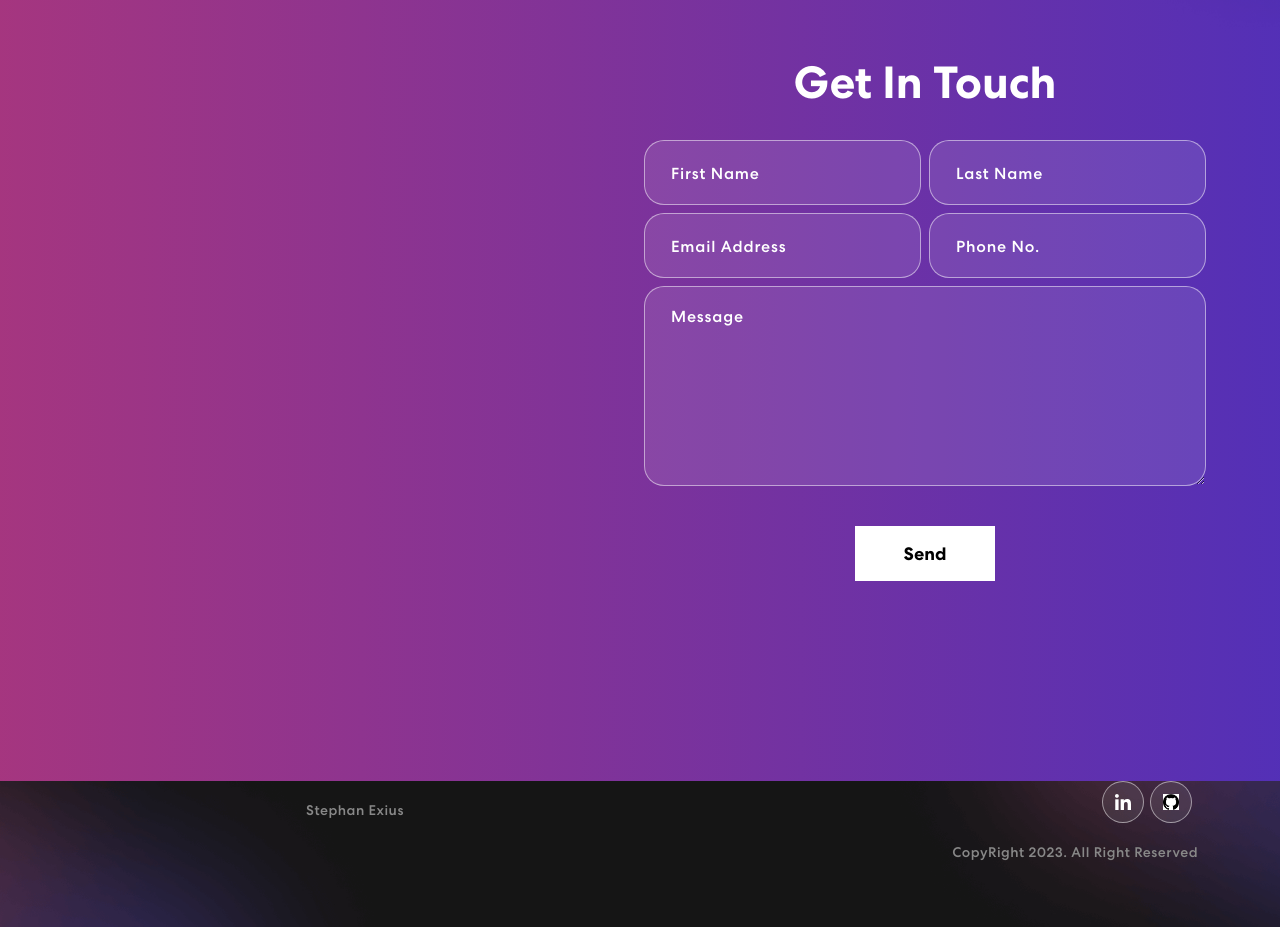
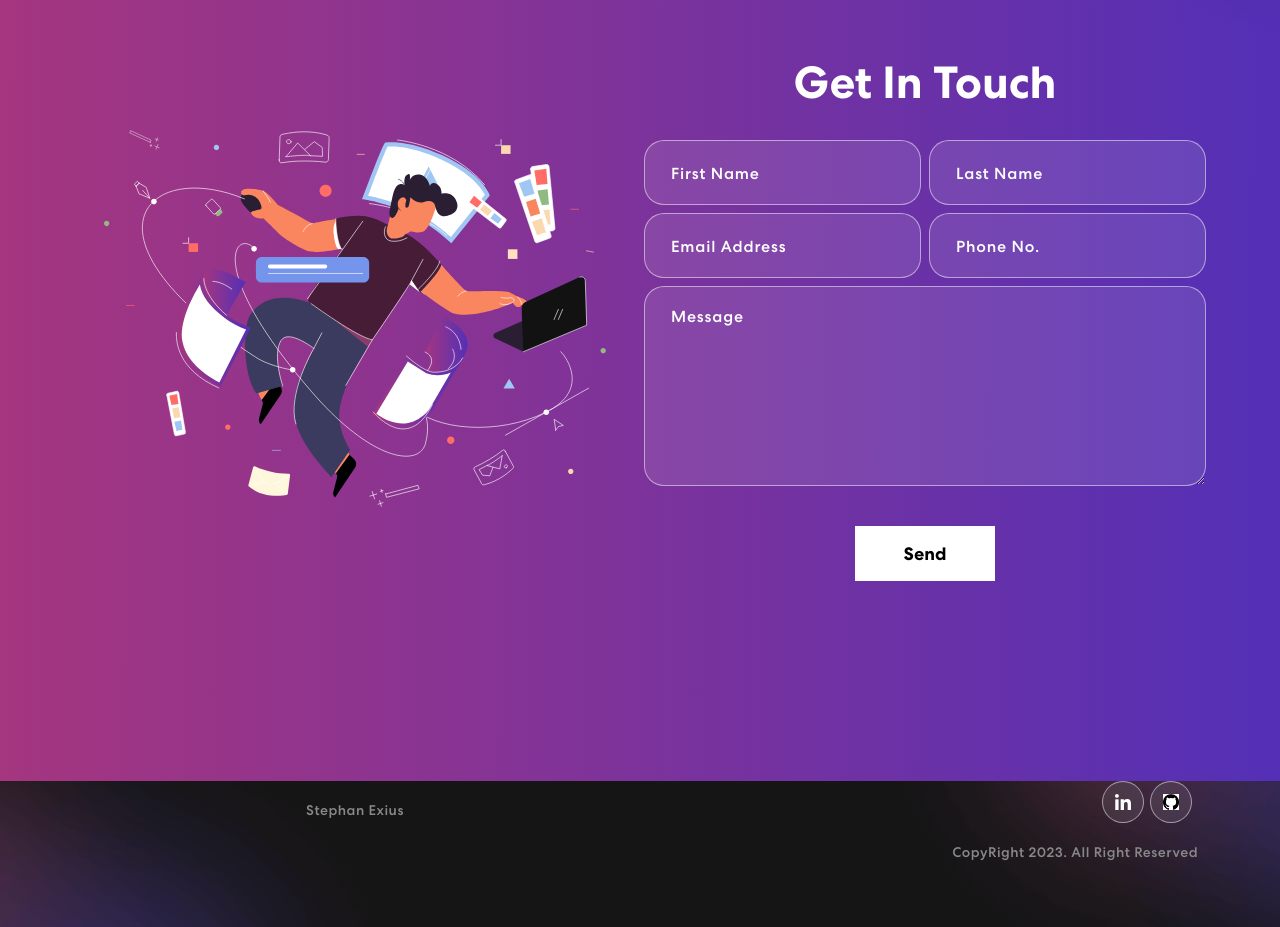
Before and after one commit to StephXius/stephan-exius-portfolio-website, a React (Create React App) app: page / in a window 1280 px wide. Shown: the part 2100-3027 px from the top of the page. Built offline with nearby package versions, Linux system fonts and the light colour scheme.

Commit message:
added contact image

```diff
--- a/src/components/Contact.js
+++ b/src/components/Contact.js
@@ -2,6 +2,8 @@ import  React  from 'react';
 import { useState } from 'react';
 import { Container, Col, Row } from 'react-bootstrap';
 import contactImg from '../assets/img/contact-img.svg';
+import "animate.css";
+import TrackVisibility from "react-on-screen";
 
 export const Contact = () => {
 
@@ -48,9 +50,17 @@ export const Contact = () => {
           <Container>
             <Row className="align-items-center">
               <Col size={12} md={6}>
-                  {({ isVisible }) =>
-                    <img src={contactImg} alt="Contact Us"/>
-                  }
+                  <TrackVisibility partialVisibility>
+                  {({ isVisible }) => (
+                    <img
+                      className={
+                        isVisible ? "animate__animated animate__zoomIn" : ""
+                      }
+                      src={contactImg}
+                      alt="Contact Us"
+                    />
+                  )}
+                </TrackVisibility>
               </Col>
               <Col size={12} md={6}>
                     <div>
```
